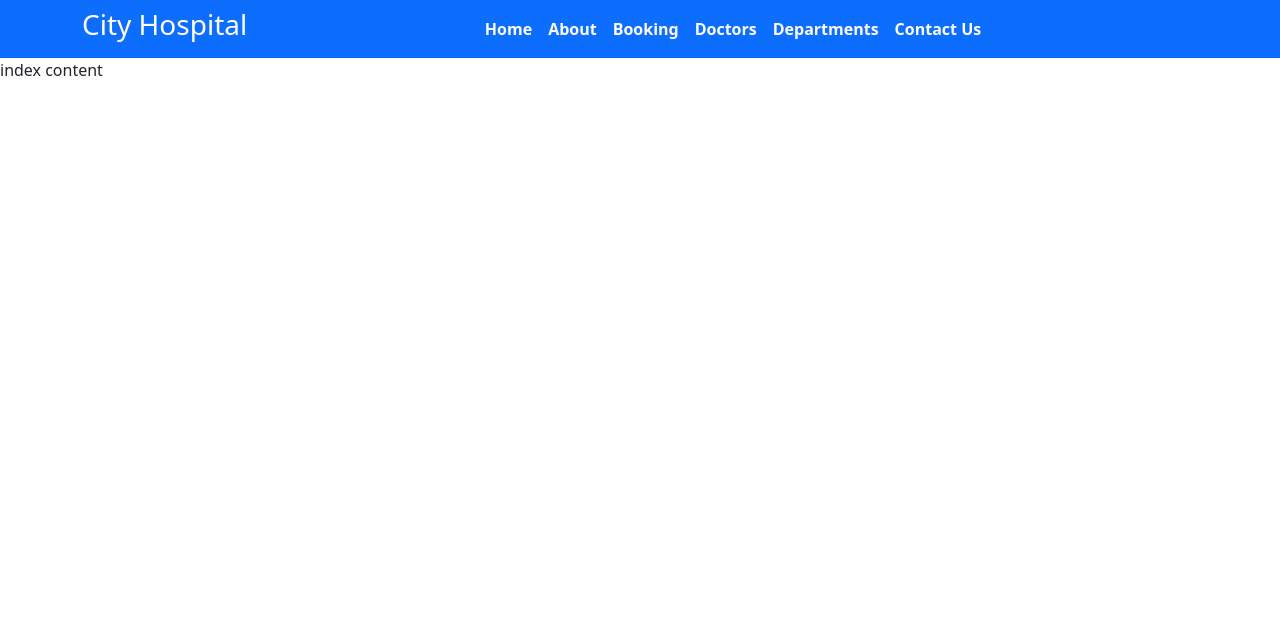
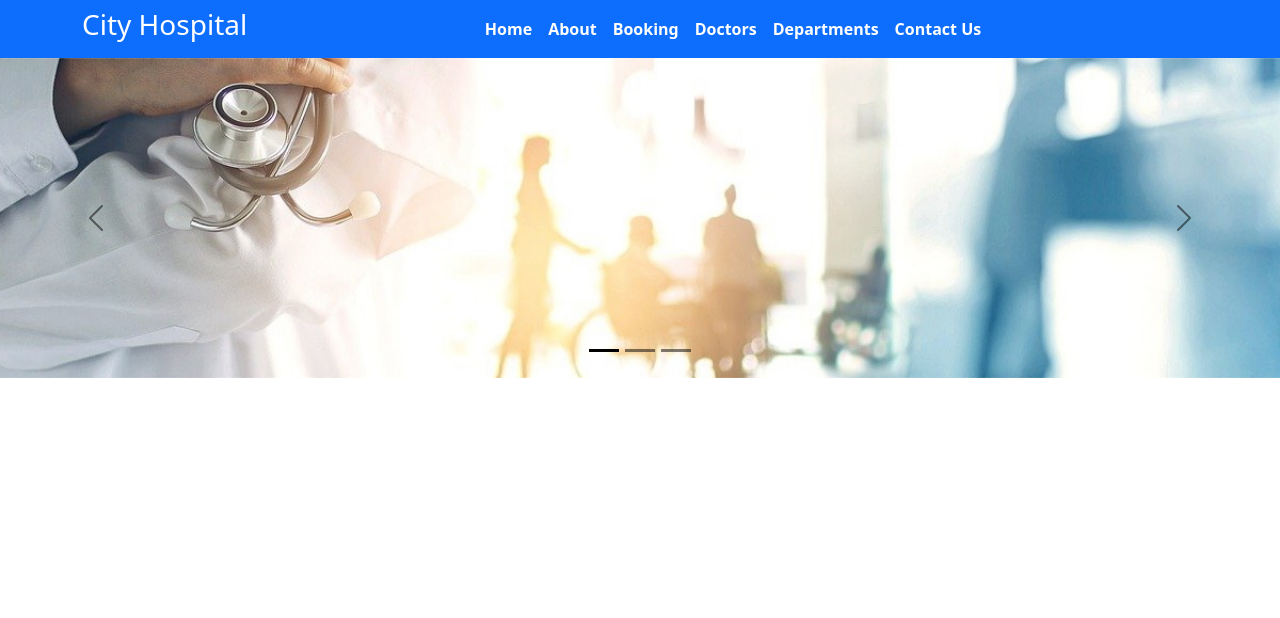
Before and after one commit to jalala-pv/hospitalmanagement, a Django app: page / in a window 1280 px wide. Shown: the top 618 px of the page. Run offline with Django 5.2, Linux system fonts and the light colour scheme; some libraries are stand-ins or nearby versions.

Commit message:
staticimage

```diff
--- a/django_tutorial/templates/index.html
+++ b/django_tutorial/templates/index.html
@@ -1,3 +1,42 @@
-{%extends 'base.html'%}
-{% block title %}index page1{% endblock %}
-{% block content %}index content{% endblock %}
+{% extends 'base.html' %}
+
+{% block title%}
+Home
+{% endblock %}
+
+{% block content%}
+
+{% load static %}
+
+
+<div id="carouselExampleDark" class="carousel carousel-dark slide" data-bs-ride="carousel">
+    <div class="carousel-indicators">
+      <button type="button" data-bs-target="#carouselExampleDark" data-bs-slide-to="0" class="active" aria-current="true" aria-label="Slide 1"></button>
+      <button type="button" data-bs-target="#carouselExampleDark" data-bs-slide-to="1" aria-label="Slide 2"></button>
+      <button type="button" data-bs-target="#carouselExampleDark" data-bs-slide-to="2" aria-label="Slide 3"></button>
+    </div>
+    <div class="carousel-inner">
+      <div class="carousel-item active" data-bs-interval="10000">
+        <img src="{% static '/images/car1.jpg'%}" class="d-block w-100" alt="...">
+      </div>
+      <div class="carousel-item" data-bs-interval="2000">
+        <img src="{% static '/images/car2.jpg'%}" class="d-block w-100" alt="...">
+
+      </div>
+      <div class="carousel-item">
+        <img src="{% static '/images/car3.jpg'%}" class="d-block w-100" alt="...">
+
+      </div>
+    </div>
+    <button class="carousel-control-prev" type="button" data-bs-target="#carouselExampleDark" data-bs-slide="prev">
+      <span class="carousel-control-prev-icon" aria-hidden="true"></span>
+      <span class="visually-hidden">Previous</span>
+    </button>
+    <button class="carousel-control-next" type="button" data-bs-target="#carouselExampleDark" data-bs-slide="next">
+      <span class="carousel-control-next-icon" aria-hidden="true"></span>
+      <span class="visually-hidden">Next</span>
+    </button>
+  </div>
+
+
+{% endblock %}
```
Also changed, not shown: django_tutorial/static/images/car1.jpg (added), django_tutorial/static/images/car2.jpg (added), django_tutorial/static/images/car3.jpg (added).
